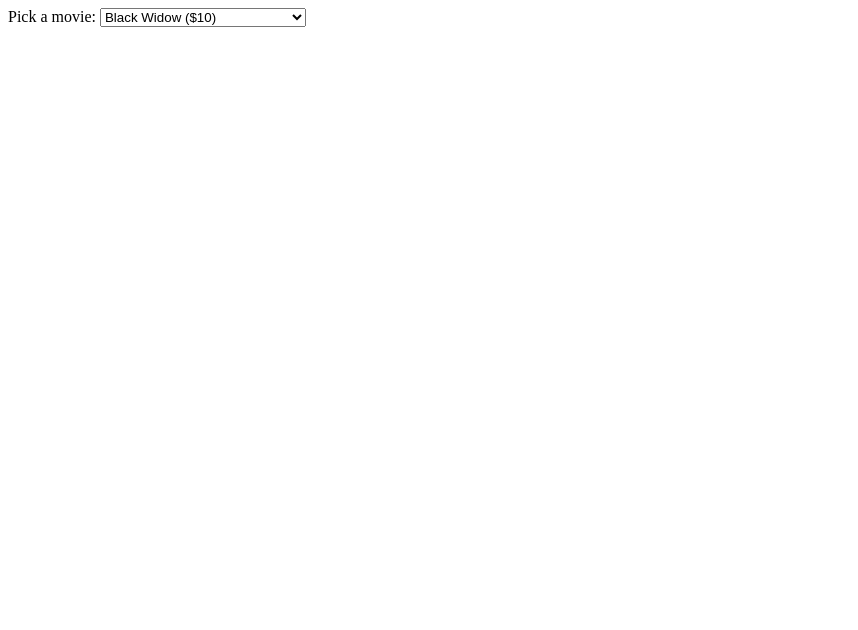
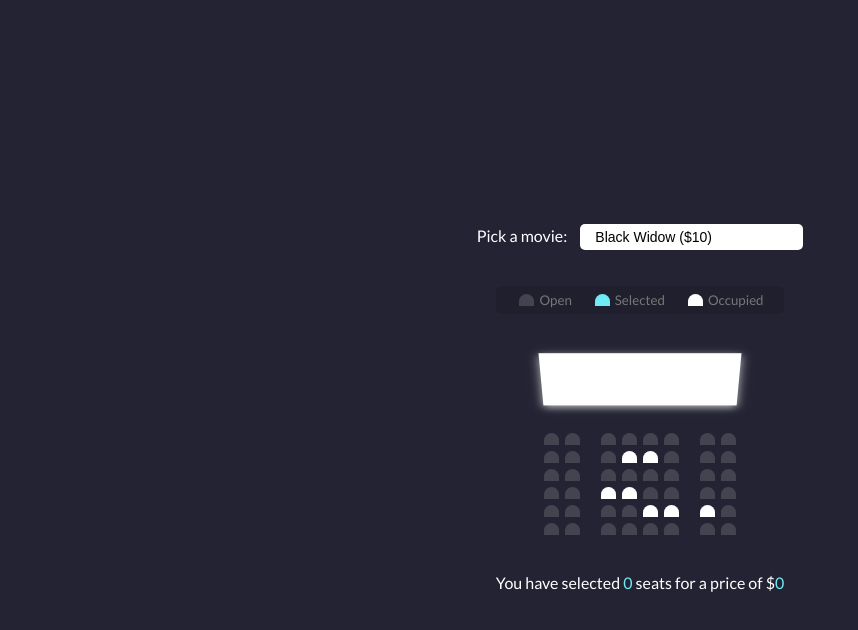
Before and after one commit to AntonBog1/Movie_Seat_Booking, a plain HTML site: page index.html in a window 1280 px wide. Shown: the whole page, without its empty margins (0-858 px from the left). Drawn offline with Linux system fonts and the light colour scheme.

Commit message:
Created UI
Created UI with HTML and CSS.

```diff
--- a/index.html
+++ b/index.html
@@ -19,6 +19,92 @@
         </select>
     </div>
 
+    <ul class="showcase">
+        <li>
+            <div class="seat open"></div>
+            <small>Open</small>
+
+        </li>
+        <li>
+            <div class="seat selected"> </div>
+            <small>Selected</small>
+
+        </li>
+        <li>
+            <div class="seat occupied"> </div>
+            <small>Occupied</small>
+
+        </li>
+    </ul>
+
+    <div class="container">
+        <div class="screen"></div>
+        <div class="row">
+            <div class="seat"></div>
+            <div class="seat"></div>
+            <div class="seat"></div>
+            <div class="seat"></div>
+            <div class="seat"></div>
+            <div class="seat"></div>
+            <div class="seat"></div>
+            <div class="seat"></div>
+        </div>
+        <div class="row">
+            <div class="seat"></div>
+            <div class="seat"></div>
+            <div class="seat"></div>
+            <div class="seat occupied"></div>
+            <div class="seat occupied"></div>
+            <div class="seat"></div>
+            <div class="seat"></div>
+            <div class="seat"></div>
+        </div>
+        <div class="row">
+            <div class="seat"></div>
+            <div class="seat"></div>
+            <div class="seat"></div>
+            <div class="seat"></div>
+            <div class="seat"></div>
+            <div class="seat"></div>
+            <div class="seat"></div>
+            <div class="seat"></div>
+        </div>
+        <div class="row">
+            <div class="seat"></div>
+            <div class="seat"></div>
+            <div class="seat occupied"></div>
+            <div class="seat occupied"></div>
+            <div class="seat"></div>
+            <div class="seat"></div>
+            <div class="seat"></div>
+            <div class="seat"></div>
+        </div>
+        <div class="row">
+            <div class="seat"></div>
+            <div class="seat"></div>
+            <div class="seat"></div>
+            <div class="seat"></div>
+            <div class="seat occupied"></div>
+            <div class="seat occupied"></div>
+            <div class="seat occupied"></div>
+            <div class="seat"></div>
+        </div>
+        <div class="row">
+            <div class="seat"></div>
+            <div class="seat"></div>
+            <div class="seat"></div>
+            <div class="seat"></div>
+            <div class="seat"></div>
+            <div class="seat"></div>
+            <div class="seat"></div>
+            <div class="seat"></div>
+        </div>
+
+
+    </div>
+
+    <p class="text">You have selected <span id="count">0</span> seats for a price of $<span id="total">0</span></p>
+
     <script src="script.js"></script>
 </body>
 
--- a/style.css
+++ b/style.css
@@ -0,0 +1,115 @@
+@import url('https://fonts.googleapis.com/css2?family=Lato&display=swap');
+
+* {
+    box-sizing: border-box;
+}
+
+body {
+    background-color: #242333;
+    color: #fff;
+    display: flex;
+    flex-direction: column;
+    align-items: center;
+    justify-content: center;
+    height: 100vh;
+    font-family: 'Lato', sans-serif;
+    margin: 0;
+}
+
+.movie-container {
+    margin: 20px 0;
+}
+
+.movie-container select {
+    background-color: #fff;
+    border: 0;
+    border-radius: 5px;
+    font-size: 14px;
+    margin-left: 10px;
+    padding: 5px 15px 5px 15px;
+    -moz-appearance: none;
+    -webkit-appearance: none;
+    appearance: none;
+}
+
+.container {
+    perspective: 1000px;
+    margin-bottom: 30px;
+}
+
+.seat {
+    background-color: #444451;
+    height: 12px;
+    width: 15px;
+    margin: 3px;
+    border-top-left-radius: 10px;
+    border-top-right-radius: 10px;
+}
+
+.seat.selected {
+    background-color: #6feaf6;
+}
+
+.seat.occupied {
+    background-color: #fff;
+}
+
+.seat:nth-of-type(2) {
+    margin-right: 18px;
+}
+
+.seat:nth-last-of-type(2) {
+    margin-left: 18px;
+}
+
+.seat:not(.occupied):hover {
+    cursor: pointer;
+    transform: scale(1.2);
+}
+
+.showcase .seat:not(.occupied):hover {
+    cursor: default;
+    transform: scale(1);
+}
+
+.showcase {
+    background-color: rgba(0, 0, 0, 0.1);
+    padding: 5px 10px;
+    border-radius: 5px;
+    color: #777;
+    list-style-type: none;
+    display: flex;
+    justify-content: space-between;
+}
+
+.showcase li {
+    display: flex;
+    align-items: center;
+    justify-content: center;
+    margin: 0 10px;
+}
+
+.showcase li small {
+    margin-left: 2px;
+}
+
+.screen {
+    background-color: #fff;
+    height: 70px;
+    width: 100%;
+    margin: 15px 0;
+    transform: rotateX(-45deg);
+    box-shadow: 0 3px 10px rgba(255, 255, 255, 0.7);
+}
+
+.row {
+    display: flex;
+}
+
+p.text {
+    margin: 5px 0;
+}
+
+p.text span {
+    color: #6feaf6
+}
```
